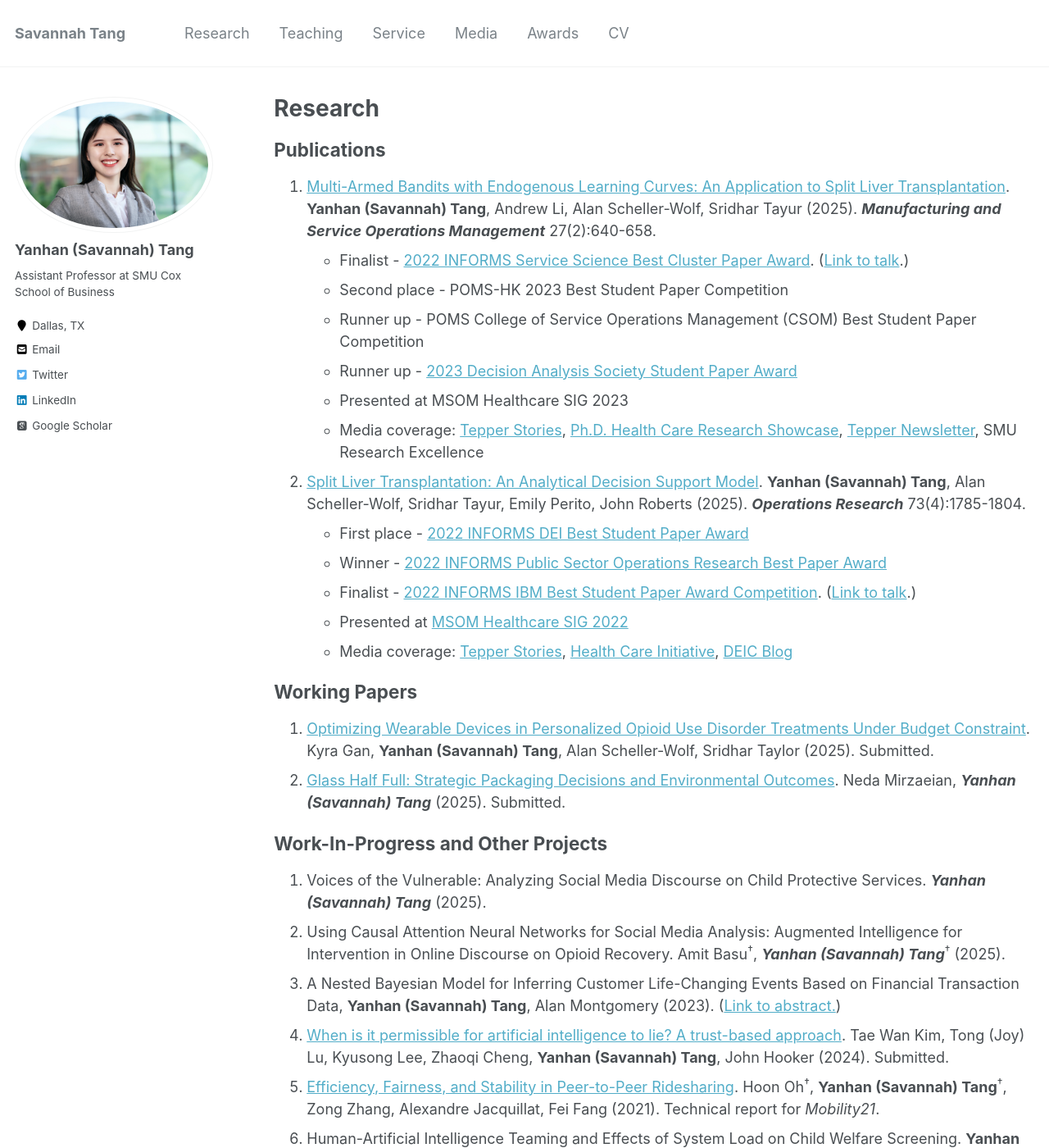
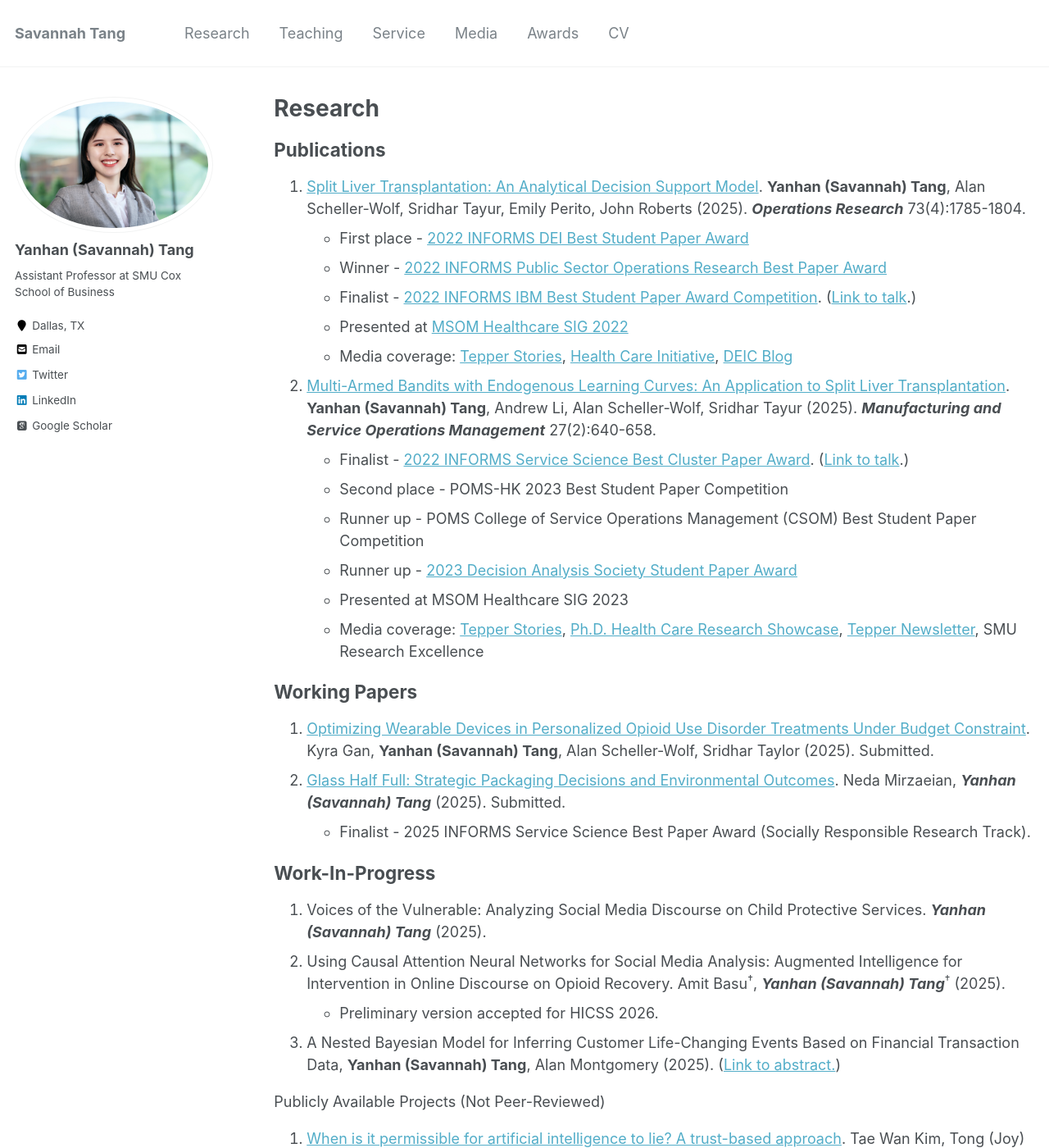
Before and after one commit to savytang/savytang.github.io, a Jekyll site: the page built from _pages/researches.md, in a window 1280 px wide and 1400 px high. Shown: the whole window at 82% size. Built offline with Jekyll 4.4.1, drawn with Linux system fonts in a browser that asks for light colours; some web fonts are replaced; some of the changed text lies outside the part shown.

Commit message:
2025SeptUpdate
Updated recent research activities

```diff
--- a/_pages/researches.md
+++ b/_pages/researches.md
@@ -7,32 +7,36 @@ author_profile: true
 
 ## Publications
 
+1. [Split Liver Transplantation: An Analytical Decision Support Model](https://papers.ssrn.com/sol3/papers.cfm?abstract_id=3877523). __Yanhan (Savannah) Tang__, Alan Scheller-Wolf, Sridhar Tayur, Emily Perito, John Roberts (2025). ___Operations Research___ 73(4):1785-1804.
+   * First place - [2022 INFORMS DEI Best Student Paper Award](https://connect.informs.org/diversity/student-paper-award)
+   * Winner - [2022 INFORMS Public Sector Operations Research Best Paper Award](https://www.informs.org/Recognizing-Excellence/Community-Prizes/Public-Sector-O.R/Public-Sector-Operations-Research-Best-Paper-Award)
+   * Finalist - [2022 INFORMS IBM Best Student Paper Award Competition](https://www.informs.org/Recognizing-Excellence/Award-Recipients/Yanhan-Savannah-Tang). ([Link to talk](https://www.youtube.com/watch?v=3QSfzrrAWQs).)
+   * Presented at [MSOM Healthcare SIG 2022](https://www.msom-2022.com/SIG/)
+   * Media coverage: [Tepper Stories](https://www.cmu.edu/tepper/news/stories/2022/december/informs-awards.html), [Health Care Initiative](https://www.cmu.edu/tepper/faculty-and-research/initiatives/health-care-initiative/organ-donation.html), [DEIC Blog](https://connect.informs.org/diversity/diversity-blog/increased-use-of-split-liver-transplantation)
 1. [Multi-Armed Bandits with Endogenous Learning Curves: An Application to Split Liver Transplantation](../files/Tang_jmp_MAB_0705.pdf). __Yanhan (Savannah) Tang__, Andrew Li, Alan Scheller-Wolf, Sridhar Tayur (2025). ___Manufacturing and Service Operations Management___ 27(2):640-658.
-  - Finalist - [2022 INFORMS Service Science Best Cluster Paper Award](https://www.informs.org/Recognizing-Excellence/Award-Recipients/Yanhan-Savannah-Tang). ([Link to talk](https://www.youtube.com/watch?v=L4iCJBMfN6s&list=PLuvtfhwcPzCRQmCfFmJbgbRK2PuzvDpXo&index=11).)
-  - Second place - POMS-HK 2023 Best Student Paper Competition
-  - Runner up - POMS College of Service Operations Management (CSOM) Best Student Paper Competition
-  - Runner up - [2023 Decision Analysis Society Student Paper Award](https://connect.informs.org/das/awards/das-student-paper-award)
-  - Presented at MSOM Healthcare SIG 2023
-  - Media coverage: [Tepper Stories](https://www.cmu.edu/tepper/news/stories/2023/january/research-summary.html), [Ph.D. Health Care Research Showcase](https://www.cmu.edu/tepper/faculty-and-research/initiatives/health-care-initiative/education/research.html), [Tepper Newsletter](https://www.cmu.edu/tepper/news/stories/2025/march/increased-use-of-split-liver-transplantation-can-bring-more-equitable-fairer-outcomes-for-patients.html?utm_campaign=2025-03-20+Piper&utm_source=research&utm_medium=all&utm_content=res_med_0&utm_term=tepper_0&utm_id=split+liver+transplantation+can+bring+about+more+equitable+outcomes), SMU Research Excellence
-
-1. [Split Liver Transplantation: An Analytical Decision Support Model](https://papers.ssrn.com/sol3/papers.cfm?abstract_id=3877523). __Yanhan (Savannah) Tang__, Alan Scheller-Wolf, Sridhar Tayur, Emily Perito, John Roberts (2025). ___Operations Research___ 73(4):1785-1804.
-  - First place - [2022 INFORMS DEI Best Student Paper Award](https://connect.informs.org/diversity/student-paper-award)
-  - Winner - [2022 INFORMS Public Sector Operations Research Best Paper Award](https://www.informs.org/Recognizing-Excellence/Community-Prizes/Public-Sector-O.R/Public-Sector-Operations-Research-Best-Paper-Award)
-  - Finalist - [2022 INFORMS IBM Best Student Paper Award Competition](https://www.informs.org/Recognizing-Excellence/Award-Recipients/Yanhan-Savannah-Tang). ([Link to talk](https://www.youtube.com/watch?v=3QSfzrrAWQs).)
-  - Presented at [MSOM Healthcare SIG 2022](https://www.msom-2022.com/SIG/)
-  - Media coverage: [Tepper Stories](https://www.cmu.edu/tepper/news/stories/2022/december/informs-awards.html), [Health Care Initiative](https://www.cmu.edu/tepper/faculty-and-research/initiatives/health-care-initiative/organ-donation.html), [DEIC Blog](https://connect.informs.org/diversity/diversity-blog/increased-use-of-split-liver-transplantation)
+   * Finalist - [2022 INFORMS Service Science Best Cluster Paper Award](https://www.informs.org/Recognizing-Excellence/Award-Recipients/Yanhan-Savannah-Tang). ([Link to talk](https://www.youtube.com/watch?v=L4iCJBMfN6s&list=PLuvtfhwcPzCRQmCfFmJbgbRK2PuzvDpXo&index=11).)
+   * Second place - POMS-HK 2023 Best Student Paper Competition
+   * Runner up - POMS College of Service Operations Management (CSOM) Best Student Paper Competition
+   * Runner up - [2023 Decision Analysis Society Student Paper Award](https://connect.informs.org/das/awards/das-student-paper-award)
+   * Presented at MSOM Healthcare SIG 2023
+   * Media coverage: [Tepper Stories](https://www.cmu.edu/tepper/news/stories/2023/january/research-summary.html), [Ph.D. Health Care Research Showcase](https://www.cmu.edu/tepper/faculty-and-research/initiatives/health-care-initiative/education/research.html), [Tepper Newsletter](https://www.cmu.edu/tepper/news/stories/2025/march/increased-use-of-split-liver-transplantation-can-bring-more-equitable-fairer-outcomes-for-patients.html?utm_campaign=2025-03-20+Piper&utm_source=research&utm_medium=all&utm_content=res_med_0&utm_term=tepper_0&utm_id=split+liver+transplantation+can+bring+about+more+equitable+outcomes), SMU Research Excellence
 
 ## Working Papers
 
 1. [Optimizing Wearable Devices in Personalized Opioid Use Disorder Treatments Under Budget Constraint](https://papers.ssrn.com/sol3/papers.cfm?abstract_id=3389539). Kyra Gan, __Yanhan (Savannah) Tang__, Alan Scheller-Wolf, Sridhar Taylor (2025). Submitted.
 1. [Glass Half Full: Strategic Packaging Decisions and Environmental Outcomes](https://papers.ssrn.com/sol3/papers.cfm?abstract_id=5289741#). Neda Mirzaeian, ___Yanhan (Savannah) Tang___ (2025). Submitted.
+   * Finalist - 2025 INFORMS Service Science Best Paper Award (Socially Responsible Research Track).
 
-## Work-In-Progress and Other Projects
+## Work-In-Progress
 
 1. Voices of the Vulnerable: Analyzing Social Media Discourse on Child Protective Services. ___Yanhan (Savannah) Tang___ (2025).
 1. Using Causal Attention Neural Networks for Social Media Analysis: Augmented Intelligence for Intervention in Online Discourse on Opioid Recovery. Amit Basu<sup>&dagger;</sup>, ___Yanhan (Savannah) Tang___<sup>&dagger;</sup> (2025).
-1. A Nested Bayesian Model for Inferring Customer Life-Changing Events Based on Financial Transaction Data, __Yanhan (Savannah) Tang__, Alan Montgomery (2023). ([Link to abstract.](../files/abstract_pnc.pdf))
-1. [When is it permissible for artificial intelligence to lie? A trust-based approach](https://arxiv.org/abs/2103.05434). Tae Wan Kim, Tong (Joy) Lu, Kyusong Lee, Zhaoqi Cheng, __Yanhan (Savannah) Tang__, John Hooker (2024). Submitted.
+   * Preliminary version accepted for HICSS 2026.
+1. A Nested Bayesian Model for Inferring Customer Life-Changing Events Based on Financial Transaction Data, __Yanhan (Savannah) Tang__, Alan Montgomery (2025). ([Link to abstract.](../files/abstract_pnc.pdf))
+
+Publicly Available Projects (Not Peer-Reviewed)
+
+1. [When is it permissible for artificial intelligence to lie? A trust-based approach](https://arxiv.org/abs/2103.05434). Tae Wan Kim, Tong (Joy) Lu, Kyusong Lee, Zhaoqi Cheng, __Yanhan (Savannah) Tang__, John Hooker (2024).
 1. [Efficiency, Fairness, and Stability in Peer-to-Peer Ridesharing](https://arxiv.org/abs/2110.01152). Hoon Oh<sup>&dagger;</sup>, __Yanhan (Savannah) Tang__<sup>&dagger;</sup>, Zong Zhang, Alexandre Jacquillat, Fei Fang (2021). Technical report for *Mobility21*.
 1. Human-Artificial Intelligence Teaming and Effects of System Load on Child Welfare Screening. __Yanhan (Savannah) Tang__, Zoey Jiang, Alan Scheller-Wolf, Justine Galbraith, Lindsey Lacey (2024). ([Link to extended abstract.](../files/abstract_CYF.pdf))
 
```
Also changed, not shown: _pages/about.md (+2 -2 lines), _pages/award.md (+3 -0 lines), _pages/cv.md (+1 -1 lines), 1 other file.
